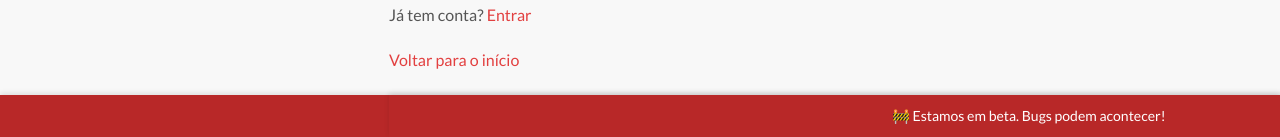
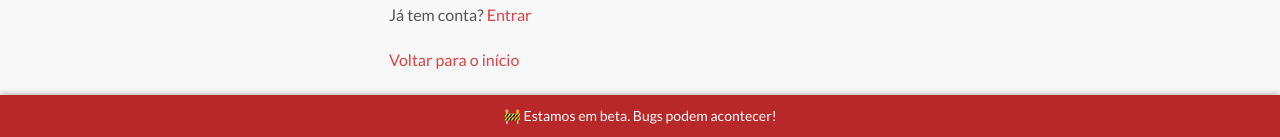
Before and after one commit to PernilongoKiller/mingleoo, a Flask app: page /register in a window 1280 px wide. Shown: the part 663-800 px from the top of the page. Run offline with Flask 3, Linux system fonts and the light colour scheme; some libraries are stand-ins or nearby versions; some web fonts are replaced.

Commit message:
fix: Resolve sections disappearing, beta warning placement; feat: update version to BETA 0.17

```diff
--- a/app.py
+++ b/app.py
@@ -634,14 +634,18 @@ def edit_profile():
         # Seções
         titles = request.form.getlist("section_title")
         contents = request.form.getlist("section_content")
-        # Check if the 'section_title' or 'section_content' fields were submitted at all.
-        if "section_title" in request.form or "section_content" in request.form:
+
+        # If the section title input field was present in the submitted form
+        if "section_title" in request.form:
             UserSection.query.filter_by(user_id=user.id).delete() # Delete all existing sections
+
+            # Re-add only the submitted sections that have content
             for t, c in zip(titles, contents):
-                if t.strip() or c.strip(): # Only add if title or content is not empty
+                if t.strip() or c.strip(): # Only add if title OR content is not empty
                     new_section = UserSection(user_id=user.id, title=t.strip(), content=c.strip())
                     db_session.add(new_section)
-        # Else: if no section data was submitted, keep current.
+        # Else: if "section_title" was not in request.form, the sections block was not submitted,
+        #       so we leave existing sections as they are.
 
         db_session.commit()
         return redirect(url_for("view_profile", user_id=user.id))
--- a/static/style.css
+++ b/static/style.css
@@ -357,15 +357,17 @@ ul li::before {
 
 
 .beta-warning {
-    position: fixed;
-    bottom: 0;
+    position: fixed !important;
+    bottom: 0 !important;
+    left: 0 !important;
+    right: 0 !important;
     width: 100%;
     background: #b82828;
     color: white;
     text-align: center;
     padding: 10px;
     font-size: 14px;
-    z-index: 999;
+    z-index: 9999 !important; /* Ensure it's on top of everything */
     box-shadow: 0 -2px 5px rgba(0,0,0,0.1);
 }
 /* ---------------------------
--- a/templates/base.html
+++ b/templates/base.html
@@ -36,7 +36,7 @@
     </nav>
 
 <div class="beta-warning">
-    🚧 BETA 0.16. Bugs podem acontecer!
+    🚧 BETA 0.17. Bugs podem acontecer!
 </div>
 
 {% with messages = get_flashed_messages(with_categories=true) %}
```
